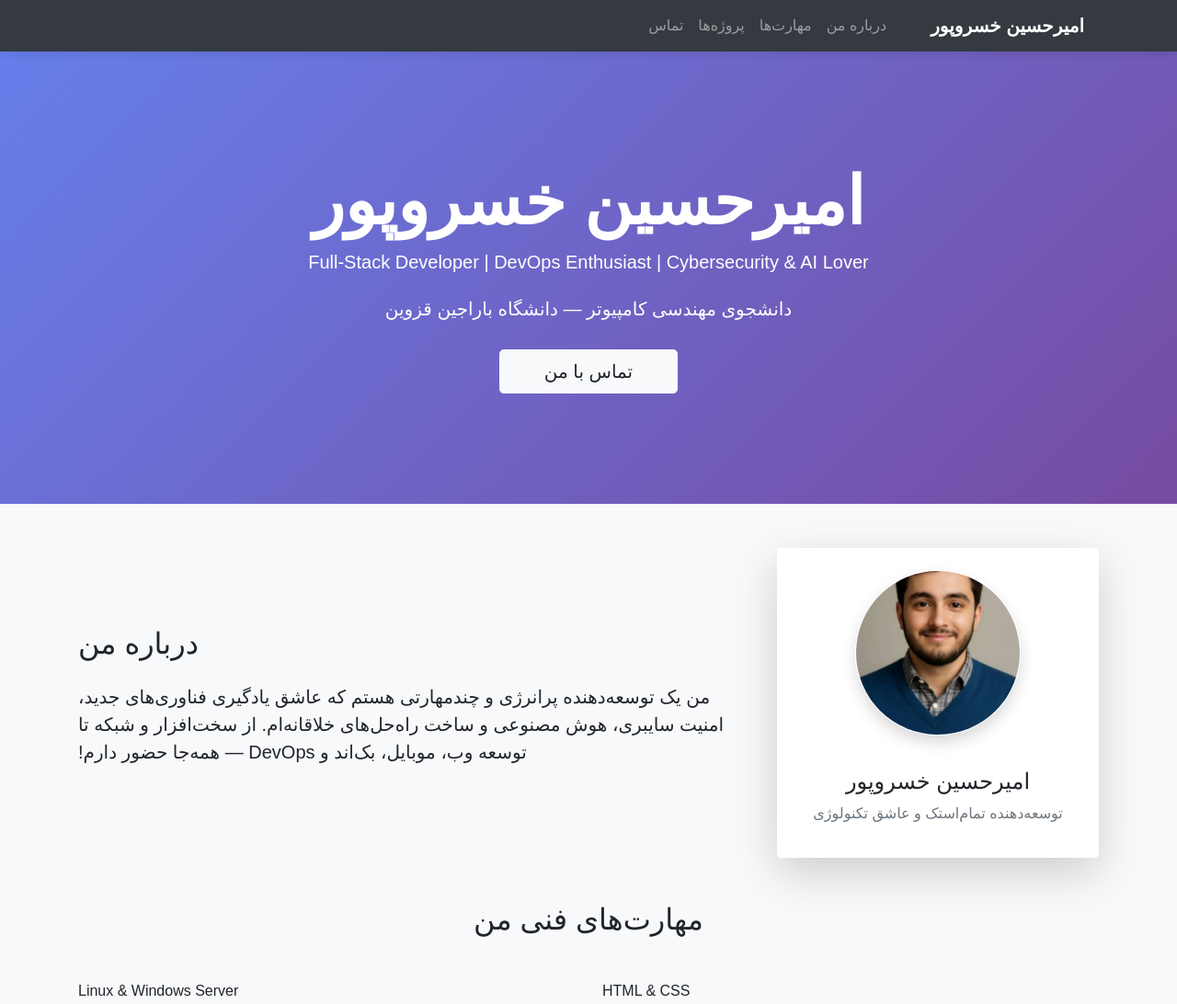
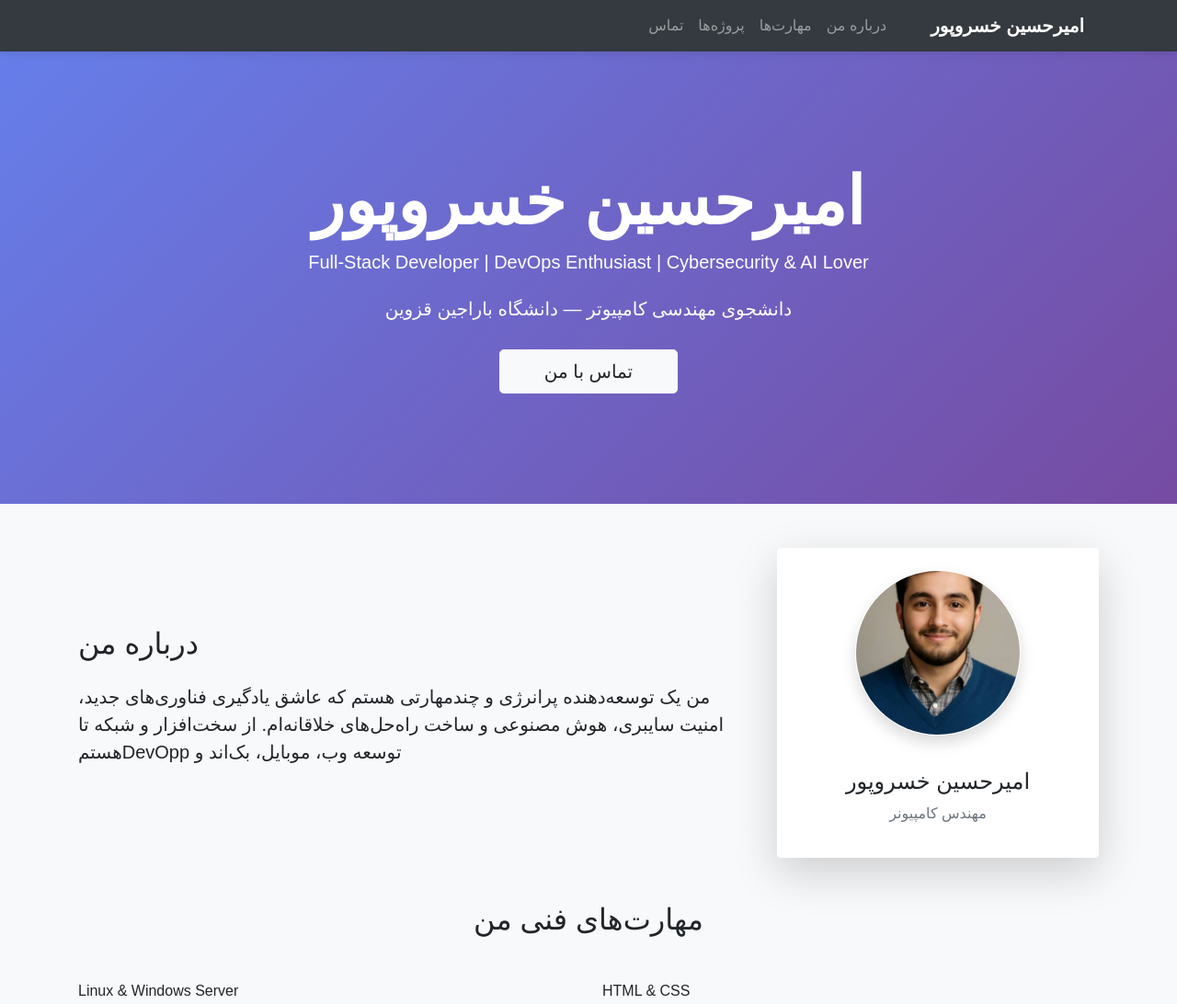
Before and after one commit to amirkhosrohossein123-glitch/school-project.university, a plain HTML site: page index.html in a window 1280 px wide. Shown: the top 1092 px of the page at 92% size. Drawn offline with nearby package versions, Linux system fonts and the light colour scheme; a web font is replaced by a local one.

Commit message:
Update index.html
ابدیت

```diff
--- a/index.html
+++ b/index.html
@@ -57,13 +57,13 @@
             <img src="profile.jpg" class="rounded-circle mx-auto mt-4 border border-white shadow" alt="امیرحسین خسروپور" style="width:180px; height:180px; object-fit:cover;">
             <div class="card-body">
               <h4 class="mt-3">امیرحسین خسروپور</h4>
-              <p class="text-muted">توسعه‌دهنده تمام‌استک و عاشق تکنولوژی</p>
+              <p class="text-muted">مهندس کامپیونر</p>
             </div>
           </div>
         </div>
         <div class="col-lg-8">
           <h2 class="mb-4">درباره من</h2>
-          <p class="lead">من یک توسعه‌دهنده پرانرژی و چندمهارتی هستم که عاشق یادگیری فناوری‌های جدید، امنیت سایبری، هوش مصنوعی و ساخت راه‌حل‌های خلاقانه‌ام. از سخت‌افزار و شبکه تا توسعه وب، موبایل، بک‌اند و DevOps — همه‌جا حضور دارم!</p>
+          <p class="lead">من یک توسعه‌دهنده پرانرژی و چندمهارتی هستم که عاشق یادگیری فناوری‌های جدید، امنیت سایبری، هوش مصنوعی و ساخت راه‌حل‌های خلاقانه‌ام. از سخت‌افزار و شبکه تا توسعه وب، موبایل، بک‌اند و DevOppهستم</p>
         </div>
       </div>
     </section>
```
